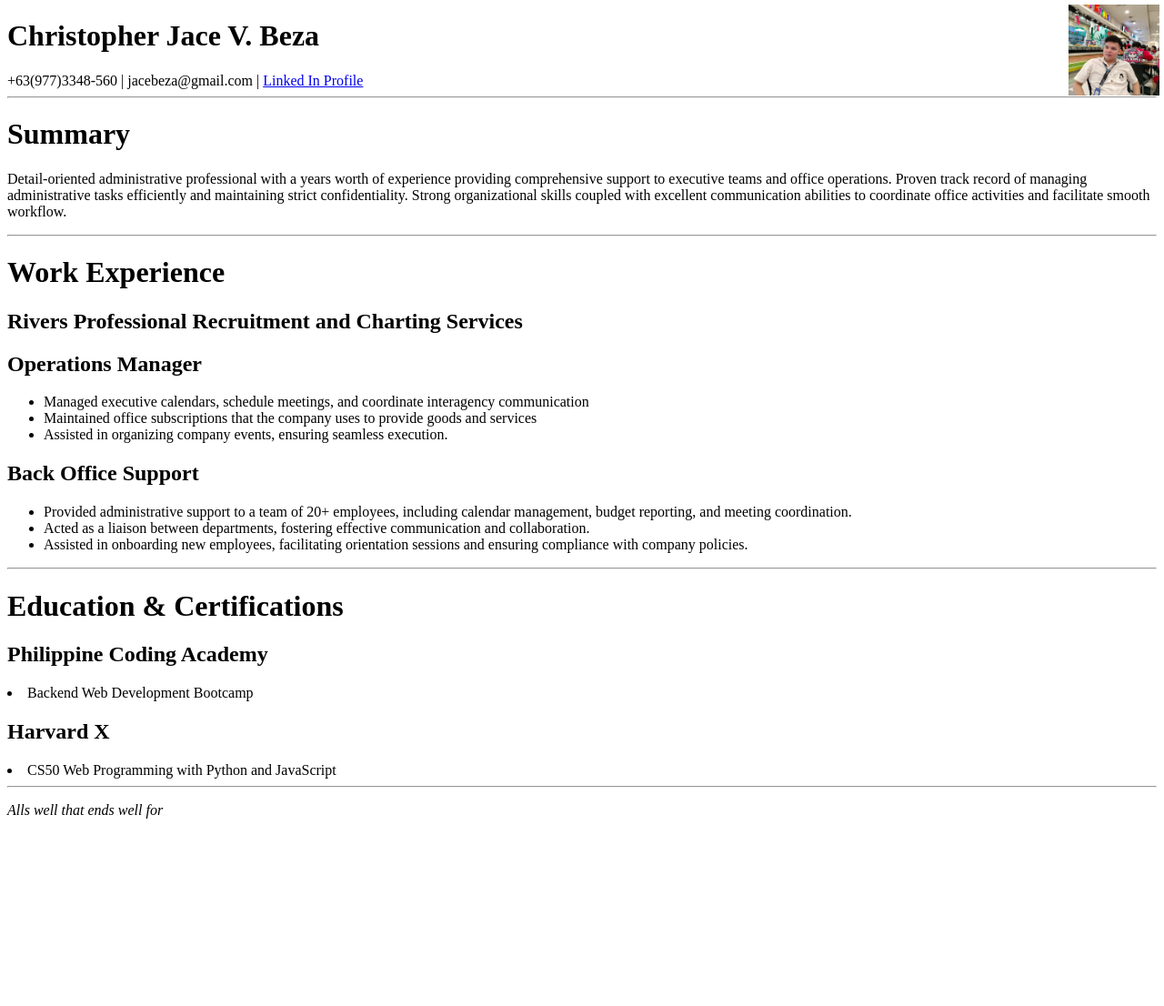
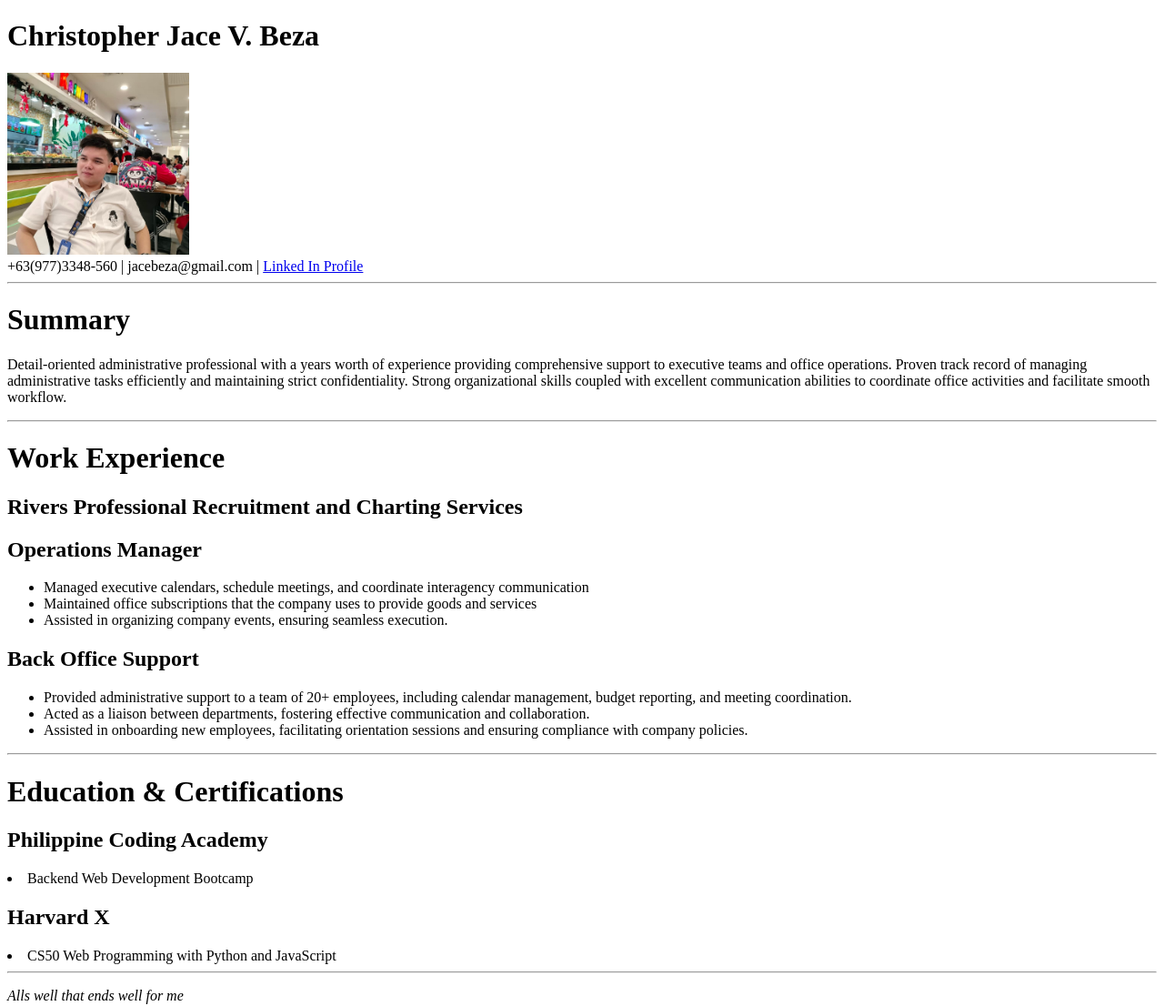
Before and after one commit to TofiiiB/Online-Resume, a plain HTML site: page index.html in a window 1280 px wide. Shown: the whole page at 91% size. Before the commit the page ends 916 px from the top, so only its background shows below. Drawn offline with Linux system fonts and the light colour scheme.

Commit message:
Update index.html

```diff
--- a/index.html
+++ b/index.html
@@ -4,24 +4,11 @@
         <meta charset="UTF-8">
     <meta name="viewport" content="width=device-width, initial-scale=1.0">
     <title>About Me</title>
-    <style>
-      .top-right-image {
-      position: absolute;
-      top: 0;
-      right: 0;
-      padding-right: 500;
-      display: flex;
-      border-bottom: 1px;
-      margin: 5px;
-      width:100px;
-      height:100px;
-    }
-    </style>
 
     </head>
       <h1>Christopher Jace V. Beza</h1>
-      <img src="./assets/images/about-me-img.jpg" class="top-right-image">
-      <a>+63(977)3348-560 |</a> <a> jacebeza@gmail.com |</a> <a href="https://www.linkedin.com/in/christopher-jace-beza-624879348/">Linked In Profile</a>
+      <img src="./assets/images/about-me-img.jpg" height="200">
+      <br><a>+63(977)3348-560 |</a> <a> jacebeza@gmail.com |</a> <a href="https://www.linkedin.com/in/christopher-jace-beza-624879348/">Linked In Profile</a>
 
       <hr>
     <body>
@@ -81,5 +68,5 @@
     </body>
 
 <hr>
-<p><i>Alls well that ends well for</i></p>
+<p><i>Alls well that ends well for me</i></p>
 </html>
```
